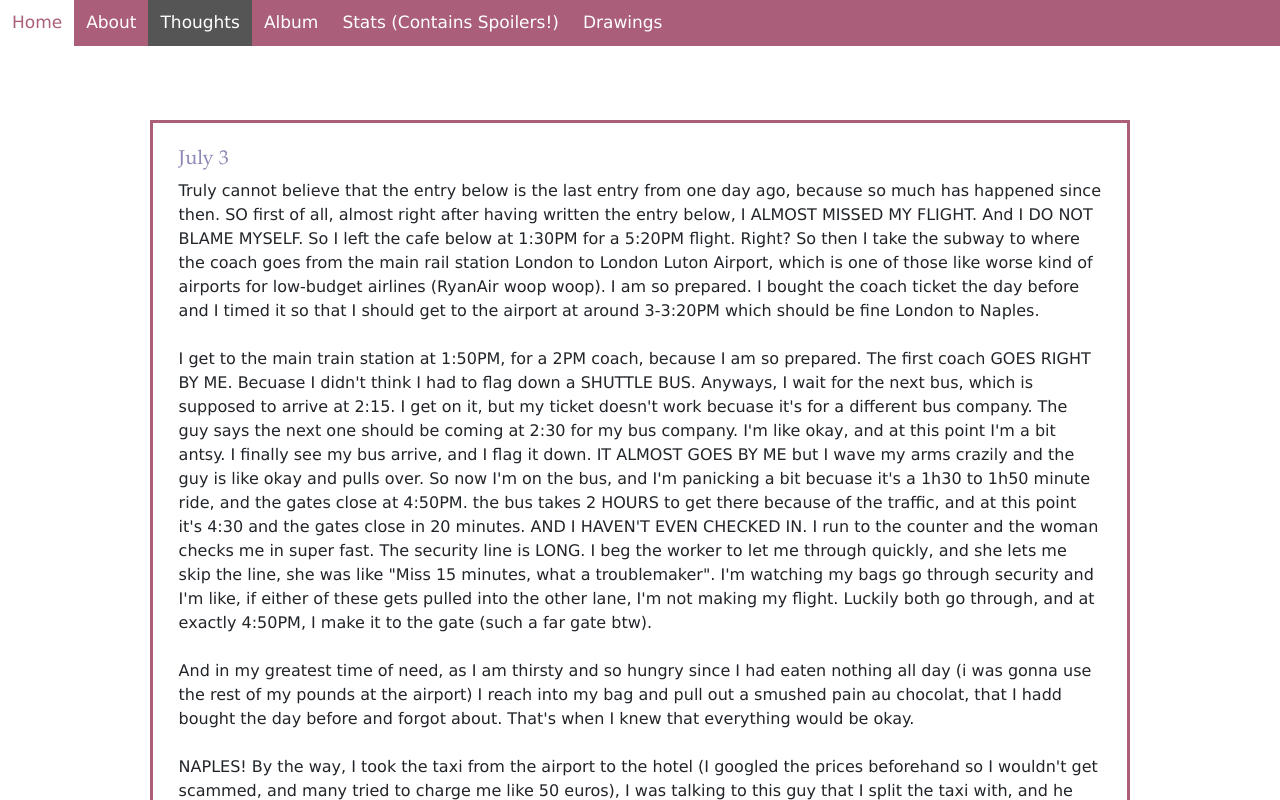
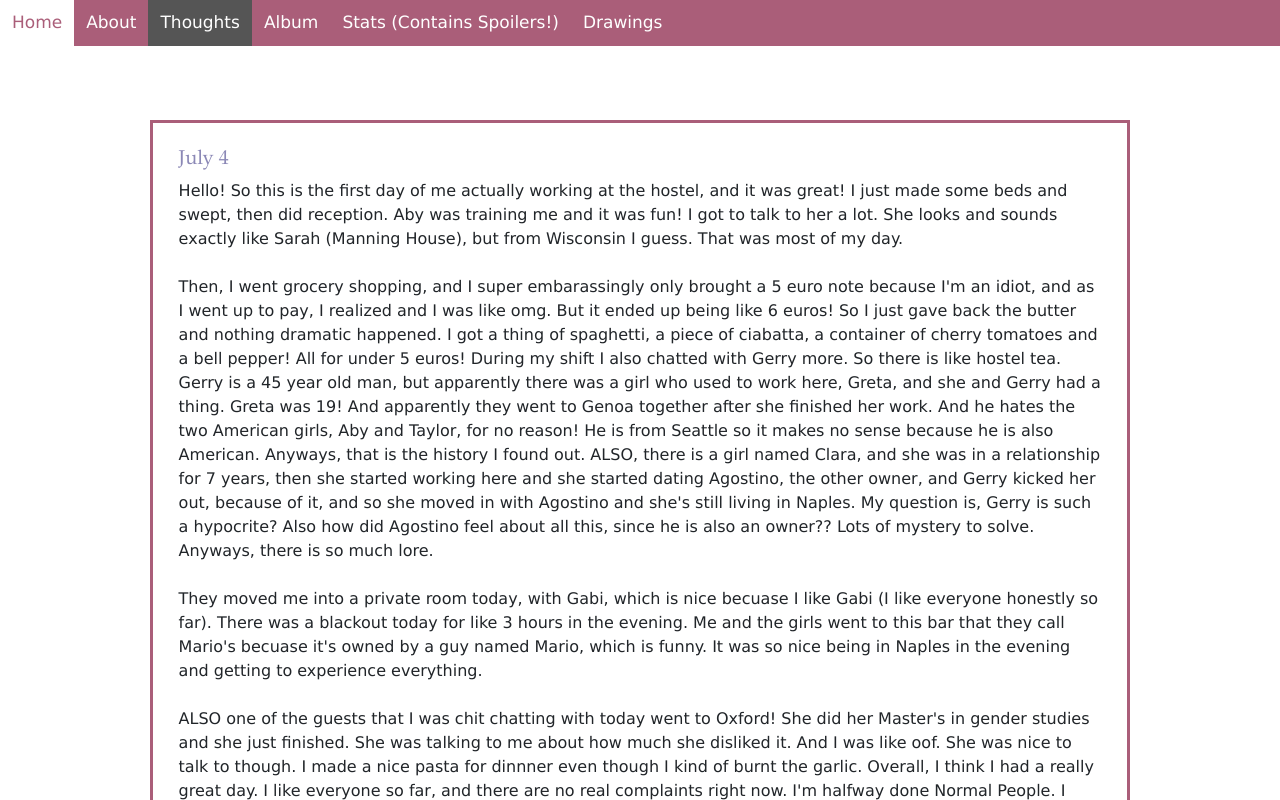
Before and after one commit to jamiesummer2024/jamiesummer2024.github.io, a plain HTML site: page thoughts.html in a window 1280 px wide. Shown: the top 800 px of the page. Drawn offline with nearby package versions, Linux system fonts and the light colour scheme.

Commit message:
Add files via upload

```diff
--- a/thoughts.html
+++ b/thoughts.html
@@ -26,6 +26,45 @@
 
 <body>
     <div class = 'box'>
+
+    <!--Beginning of entry-->
+    <h2>July 4</h2>
+    <div>
+        <p>
+            Hello! So this is the first day of me actually working at the hostel, and it was great! I just made some beds and swept, then did
+            reception. Aby was training me and it was fun! I got to talk to her a lot. She looks and sounds exactly like Sarah (Manning House),
+            but from Wisconsin I guess. That was most of my day.
+            <br> <br>
+            Then, I went grocery shopping, and I super embarassingly only brought a 5 euro note because I'm an idiot, and as I went up to pay, I
+            realized and I was like omg. But it ended up being like 6 euros! So I just gave back the butter and nothing dramatic happened. I got
+            a thing of spaghetti, a piece of ciabatta, a container of cherry tomatoes and a bell pepper! All for under 5 euros! During my shift I
+            also chatted with Gerry more. So there is like hostel tea. Gerry is a 45 year old man, but apparently there was a girl who used to
+            work here, Greta, and she and Gerry had a thing. Greta was 19! And apparently they went to Genoa together after she finished her work.
+            And he hates the two American girls, Aby and Taylor, for no reason! He is from Seattle so it makes no sense because he is also American.
+            Anyways, that is the history I found out. ALSO, there is a girl named Clara, and she was in a relationship for 7 years, then she
+            started working here and she started dating Agostino, the other owner, and Gerry kicked her out, because of it, and so she moved in
+            with Agostino and she's still living in Naples. My question is, Gerry is such a hypocrite? Also how did Agostino feel about all this, since
+            he is also an owner?? Lots of mystery to solve. Anyways, there is so much lore.
+            <br> <br>
+            They moved me into a private room today, with Gabi, which is nice becuase I like Gabi (I like everyone honestly so far). There was a
+            blackout today for like 3 hours in the evening. Me and the girls went to this bar that they call Mario's becuase it's owned by a guy
+            named Mario, which is funny. It was so nice being in Naples in the evening and getting to experience everything.
+            <br> <br>
+            ALSO one of the guests that I was chit chatting with today went to Oxford! She did her Master's in gender studies and she just finished.
+            She was talking to me about how much she disliked it. And I was like oof. She was nice to talk to though. I made a nice pasta for dinnner
+            even though I kind of burnt the garlic. Overall, I think I had a really great day. I like everyone so far, and there are no real
+            complaints right now. I'm halfway done Normal People. I didn't expect so much of the dialogue in the show to be taken right from the books!
+            Tomorrow I have plans to go to the beach with Gabi, and maybe do some shopping. Theres a flea market here where all the clothes are 1 euro,
+            and so a lot of the girls here do a lot of shopping, and I am excited! Because I brought very very few clothes, since I only brought a 35L.
+            <br> <br>
+            I think I felt a lot less anxiety today with coming here on such a whim. I think talking to the girls all day, and with the guests brought
+            me a lot of peace. I like having a plan for the day and knowing what's going on. I also think that I know the hostel a lot better now so I
+            can actually relax truly. I still miss a lot of people at home but I feel a lot more secure than I did yesterday. Also, now that I know the
+            actual work tasks, it is a lot less daunting. Tomorrow, I have the night shift with Jess, who I just met an hour ago, so I'm excited to have
+            another person to meet.
+        </p>
+    </div>
+    <!--End of entry-->
 
     <!--Beginning of entry-->
     <h2>July 3</h2>
```
